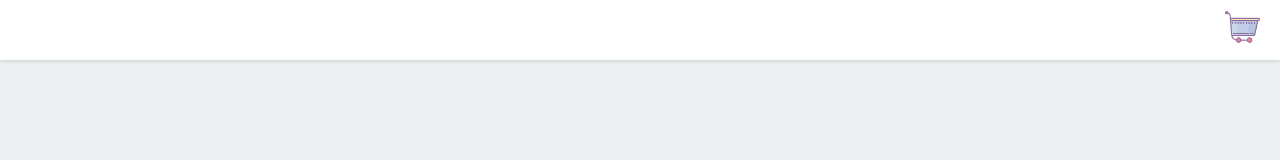
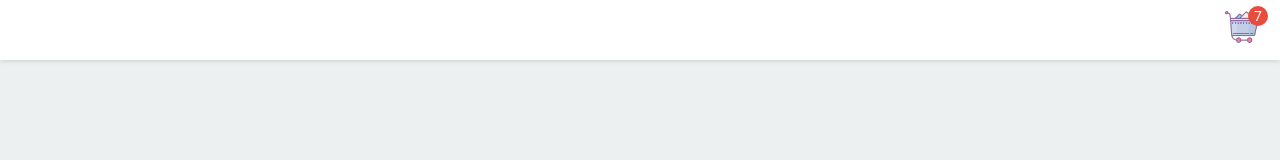
Before and after one commit to glrodasz/ecommerce-app-in-react, a React app: page / in a window 1280 px wide. Shown: the top 160 px of the page. Built offline with nearby package versions, Linux system fonts and the light colour scheme.

Commit message:
Example with tick

```diff
--- a/public/index.html
+++ b/public/index.html
@@ -4,6 +4,10 @@
     <meta charset="utf-8">
     <meta name="viewport" content="width=device-width, initial-scale=1, shrink-to-fit=no">
     <meta name="theme-color" content="#000000">
+
+    <!-- Font -->
+    <link href="https://fonts.googleapis.com/css?family=Roboto" rel="stylesheet">
+
     <!--
       manifest.json provides metadata used when your web app is added to the
       homescreen on Android. See https://developers.google.com/web/fundamentals/engage-and-retain/web-app-manifest/
--- a/src/App.js
+++ b/src/App.js
@@ -3,10 +3,25 @@ import ShoppingCart from './components/ShoppingCart';
 import Menu from './components/Menu';
 
 class App extends Component {
+    constructor(props) {
+      super(props);
+      this.state = { quantity: 0, saludar: '' };
+    }
+
+    tick = () => {
+      this.setState({ quantity: this.state.quantity + 1 })
+    }
+
+    componentDidMount() {
+      window.setInterval(this.tick, 1000);
+    }
+
     render() {
+      const { quantity } = this.state;
+
       return (
         <Menu>
-          <ShoppingCart quantity='5' />
+          <ShoppingCart quantity={quantity} />
         </Menu>
       );
     }
--- a/src/components/ShoppingCart.css
+++ b/src/components/ShoppingCart.css
@@ -5,6 +5,23 @@
 .shopping-cart__icon {
   max-width: 35px;
   margin: 0;
+  position: relative;
+  cursor: pointer;
+}
+
+.shopping-cart__quantity {
+  background: #e74c3c;
+  font-size: 14px;
+  color: white;
+  font-weight: 400;
+  width: 20px;
+  height: 20px;
+  text-align: center;
+  border-radius: 50%;
+  line-height: 1.5;
+  position: absolute;
+  top: -4px;
+  right: -8px;
 }
 
 .shopping-cart__image {
--- a/src/components/ShoppingCart.js
+++ b/src/components/ShoppingCart.js
@@ -1,8 +1,21 @@
 import React, { Component } from 'react';
 import shoppingCartImg from '../images/shopping-cart.png';
+import shoppingCartImgFull from '../images/shopping-cart-full.png';
 import './ShoppingCart.css';
 
 class ShoppingCart extends Component {
+  renderQuantity() {
+    const { quantity } = this.props;
+
+    if (quantity) {
+      return (
+        <div className="shopping-cart__quantity">
+          {quantity}
+        </div>
+      );
+    }
+  }
+
   render() {
     const { quantity } = this.props;
 
@@ -12,8 +25,12 @@ class ShoppingCart extends Component {
           <img
             alt="Shopping Cart"
             className="shopping-cart__image"
-            src={shoppingCartImg}
+            src={quantity >= 1 ? shoppingCartImgFull : shoppingCartImg}
           />
+          {quantity >= 1 ?
+            <div className="shopping-cart__quantity">
+              {quantity}
+            </div>: null}
         </figure>
         <div className="shopping-cart__list" />
       </div>
--- a/src/index.css
+++ b/src/index.css
@@ -4,4 +4,5 @@
 
 body {
   background: #ecf0f1;
+  font-family: 'Roboto', sans-serif;
 }
```
